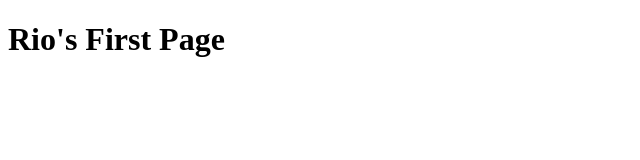
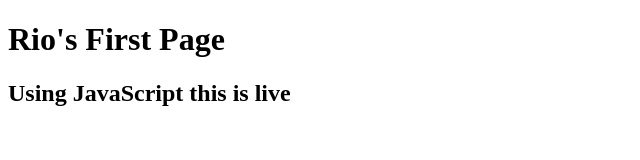
Before and after one commit to CIT93/francisb-pub, a plain HTML site: page w1/index.html in a window 1280 px wide. Shown: the whole page, without its empty margins (0-640 px from the left). Drawn offline with Linux system fonts and the light colour scheme.

Commit message:
adding main.js

```diff
--- a/w1/index.html
+++ b/w1/index.html
@@ -8,5 +8,6 @@
     </head>
     <body>
         <h1>Rio's First Page</h1>
+        <h2>Using JavaScript this is live</h2>
     </body>
 </html>
```
